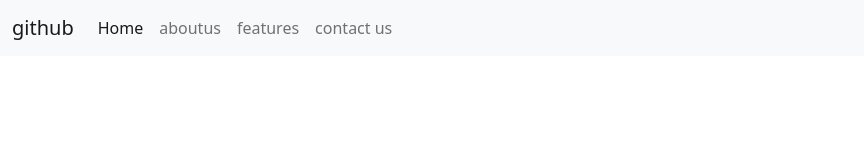
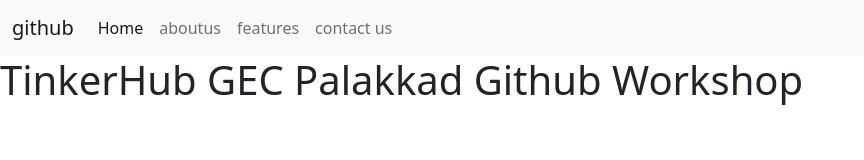
Before and after one commit to kpndevroot/githubworkshop, a plain HTML site: page index.html in a window 1280 px wide. Shown: the whole page, without its empty margins (0-864 px from the left). Drawn offline with nearby package versions, Linux system fonts and the light colour scheme.

Commit message:
for deploy

```diff
--- a/index.html
+++ b/index.html
@@ -56,5 +56,7 @@
       integrity="sha384-pprn3073KE6tl6bjs2QrFaJGz5/SUsLqktiwsUTF55Jfv3qYSDhgCecCxMW52nD2"
       crossorigin="anonymous"
     ></script>
+
+    <h1>TinkerHub GEC Palakkad Github Workshop</h1>
   </body>
 </html>
```
